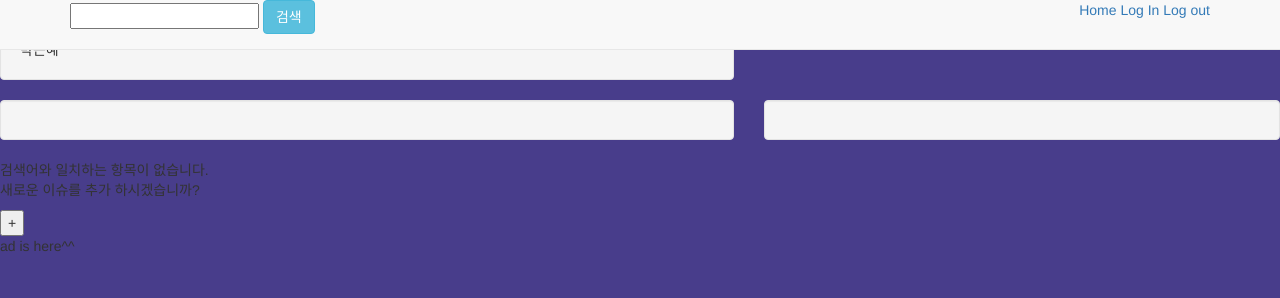
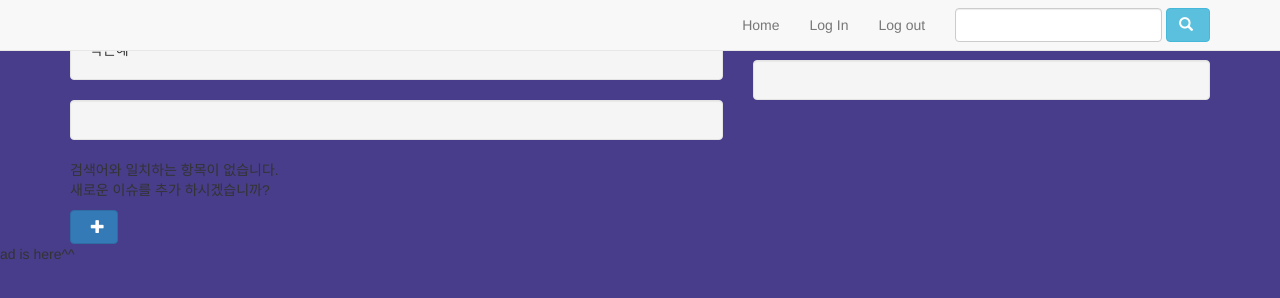
Before and after one commit to bigbrotherkr/issuetrac.kr, a website: page issuetrackr/public/working/page4.html in a window 1280 px wide. Drawn offline with nearby package versions, Linux system fonts and the light colour scheme.

Commit message:
Page 4 modification

```diff
--- a/issuetrackr/public/working/page4.html
+++ b/issuetrackr/public/working/page4.html
@@ -9,59 +9,72 @@
 </head>
 
 <body>
+    <header class="nav navbar navbar-default navbar-fixed-top" role="navigation">
+        <div class="container">
+            <ul class="nav navbar-nav navbar-right top menu">
+                <li><a href="">Home</a></li>
+                <li><a href="">Log In</a></li>
+                <li><a href="">Log out</a></li>
+                <li>
+                    <form class="navbar-form">
+                        <div class="form-group">
+                            <input type="search" class="form-control" title="search" />
+                            <button type="button" class="btn btn-info">
+                                <i class="glyphicon glyphicon-search"></i>&nbsp;
+                            </button>
+                        </div>
+                    </form>
+                </li>
+            </ul>
+        </div>
+    </header>
 
-	<div>
-	<nav class="navbar navbar-default navbar-fixed-top" role="navigation">
-  <div class="container">
- <div class="pull-right">
-  <div class="top menu">
-
-	 <a href="">Home</a>
-
-	<a href="">Log In</a>
-	<a href="">Log out</a>
-	</div></div>
-	<div class="pull-left">
-<input title="search"/>
-
-	<button type="button" class="btn btn-info">검색</button>
-
-	</div>
-
-	<container>
-</nav>
-</div>
-	<container>
+    <article class="container">
         <div class="row">
-  <div class="col-md-7"><div class="well"><div id="NEWS and chronicle">
+            <div class="col-md-7">
+                <div class="well">
+                    <div id="NewsChronicle">
                         <div>
                             세월호
                         </div>
                         <div>
                             박근혜
                         </div>
-</div></div></div>
-  <div class="col-md-5"><div class="well"><div id="Filter">
-</div></div></div>
                     </div>
-<div class="row">
-  <div class="col-md-7"><div class="well"><div id="News search">
-</div></div></div>
-  <div class="col-md-5"><div class="well"><div id="tag cloud">
-</div></div></div>
                 </div>
 
+                <div class="well">
+                    <div id="NewsSearch">
+                    </div>
+                </div>
+            </div>
+            <div class="col-md-5">
+                <div class="well">
+                    <div id="Filter">
+                    </div>
+                </div>
+
+                <div class="well">
+                    <div id="TagCloud">
+                    </div>
+                </div>
+            </div>
+        </div>
 
         <div id="error">
- 검색어와 일치하는 항목이 없습니다.<p>새로운 이슈를 추가 하시겠습니까?</p>
- <button>+</button>
+            검색어와 일치하는 항목이 없습니다.
+            <p>새로운 이슈를 추가 하시겠습니까?</p>
+            <button class="btn btn-primary">
+                &nbsp;
+                <i class="glyphicon glyphicon-plus"></i>
+            </button>
         </div>
+    </article>
 
-<tail>
+    <footer>
         <div>
         ad is here^^
         </div>
-</tail>
-</container>
+    </footer>
 </body>
 </html>
```
Lines whose indentation alone changed are shown as unchanged.
